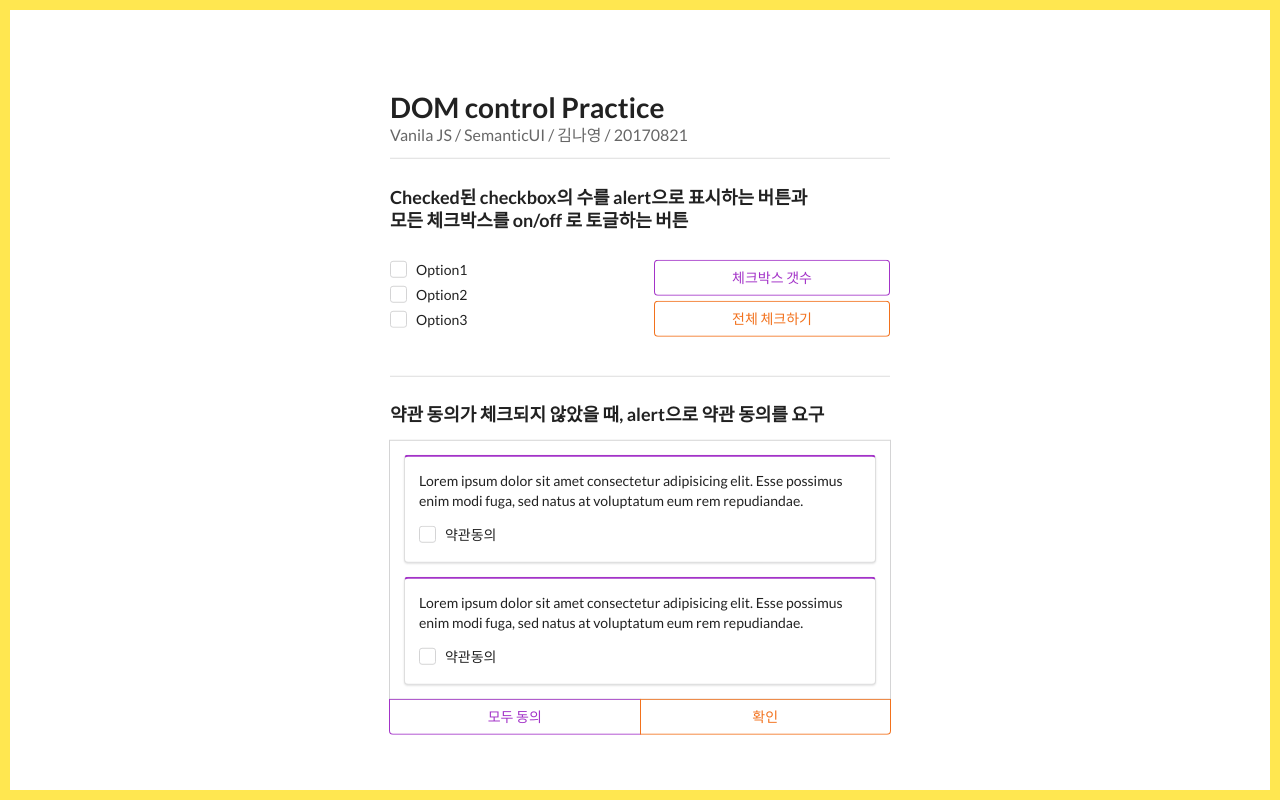
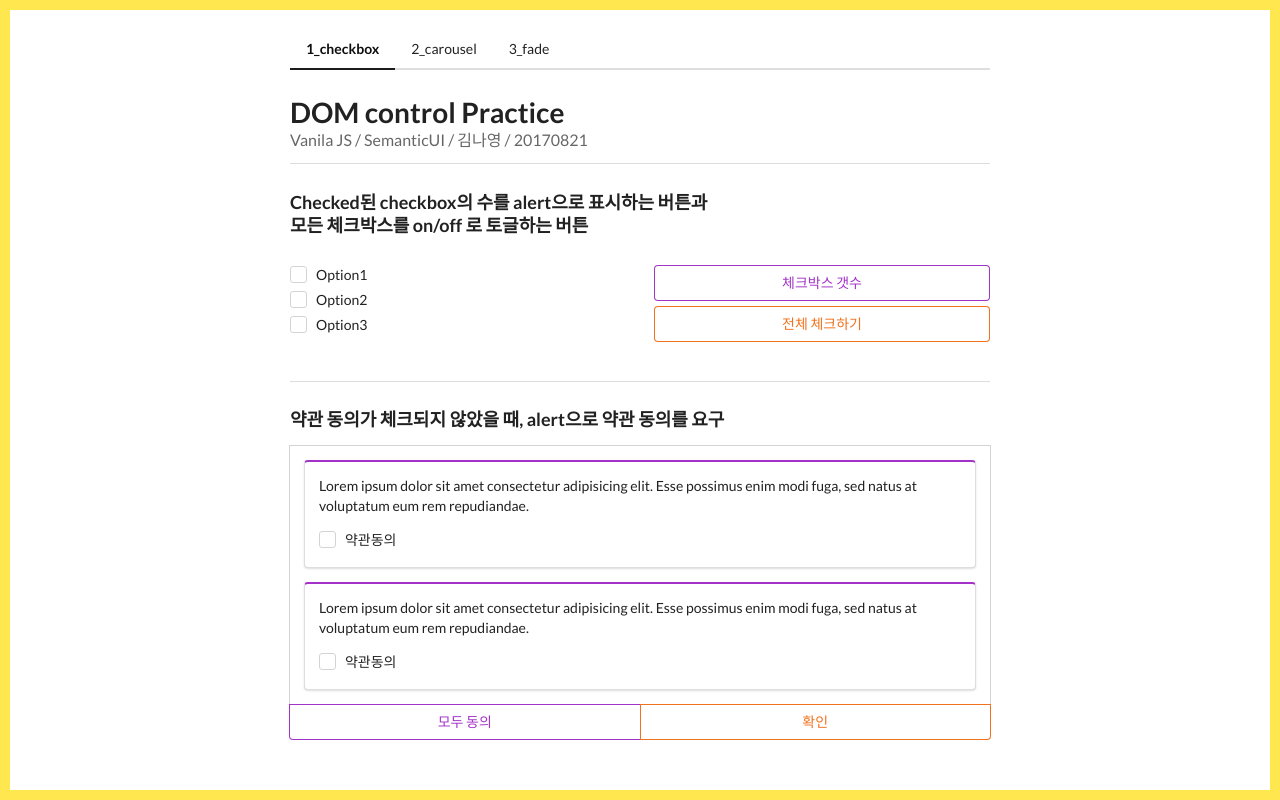
Before and after one commit to feel5ny/toy_practice, a plain HTML site: page DOM_nayoung.html in a window 1280 px wide. Drawn offline with nearby package versions, Linux system fonts and the light colour scheme.

Commit message:
add menu

```diff
--- a/DOM_nayoung.css
+++ b/DOM_nayoung.css
@@ -12,11 +12,11 @@ h1{
 }
 .wrapper{
   /* margin-top : 100px; */
-  width:500px;
+  width:700px;
   position:absolute;
-  top: 50%;
+  top: 30px;
   left: 50%;
-  transform:translate(-50%,-50%);
+  transform:translateX(-50%);
 }
 
 button{
--- a/DOM_nayoung.html
+++ b/DOM_nayoung.html
@@ -20,7 +20,11 @@
   <div class="bg">
 
     <div class="wrapper">
-
+        <div class="ui secondary pointing menu">
+          <a class="active item" href="DOM_nayoung.html">1_checkbox</a>
+          <a class="item" href="IMG_Carousel_nayoung.html">2_carousel</a>
+          <a class="item" href="fadeEffect_nayoung.html">3_fade</a>
+        </div>
         <h1 class="ui header">DOM control Practice
         <div class="sub header">Vanila JS / SemanticUI / 김나영 / 20170821</div>
         </h1><div class="ui divider"></div>
```
